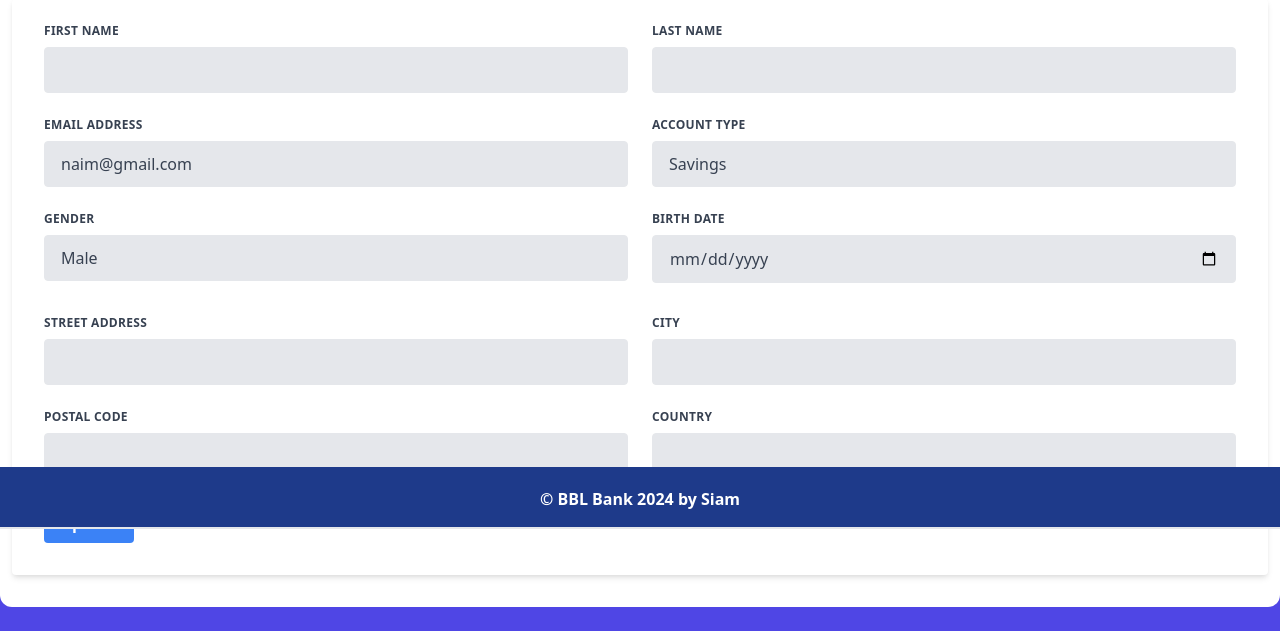
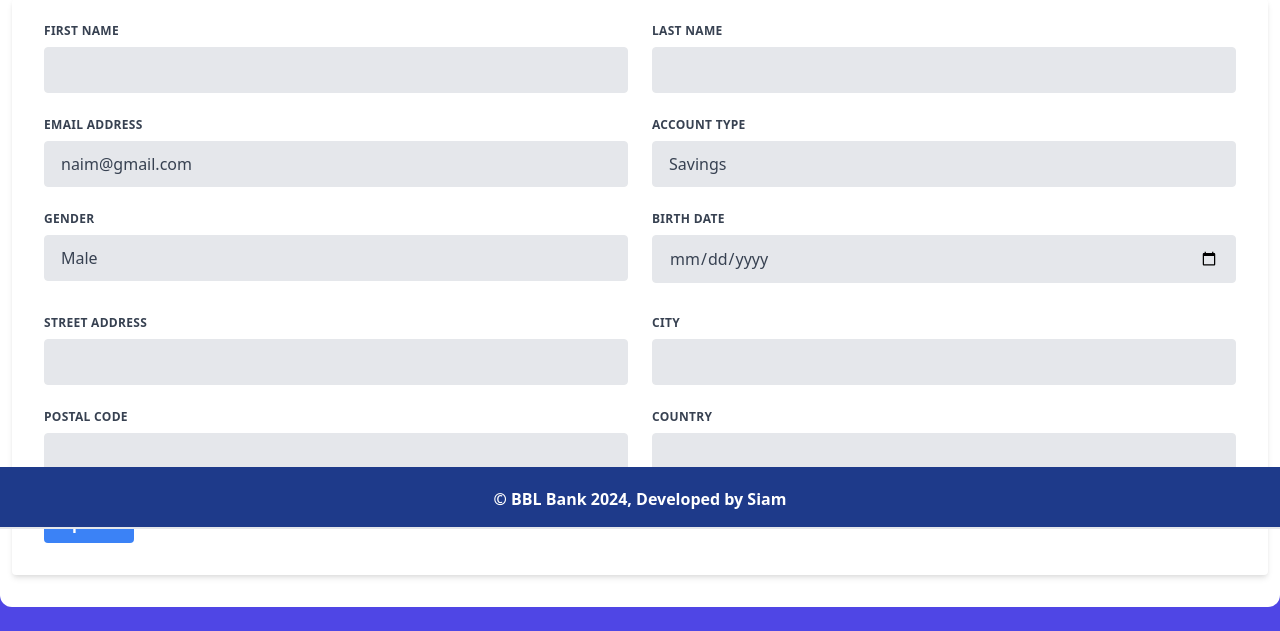
Before and after one commit to DSwithSiam/Bank-Management-Project, a Django app: page /accounts/profile/ in a window 1280 px wide. Shown: the part 271-902 px from the top of the page. Run offline with Django 4.2, Linux system fonts and the light colour scheme; a user stored in the database is signed in; data comes from the database, SQL or seed files in the repository.

Commit message:
bank project v - 2.12

```diff
--- a/core/templates/footer.html
+++ b/core/templates/footer.html
@@ -3,7 +3,7 @@
         <div class="mt-5 flex flex-col items-center">
             <div class="sm:w-2/3 text-center py-0 pb-2">
                 <p class="text-md text-white font-bold mb-2">
-                    © BBL Bank {% now "Y" %} by <a href="https://web.facebook.com/DSwithSiam" target="_blank">Siam</a>
+                    © BBL Bank {% now "Y" %}, Developed by <a href="https://web.facebook.com/DSwithSiam" target="_blank">Siam</a>
                 </p>
             </div>
         </div>
```
